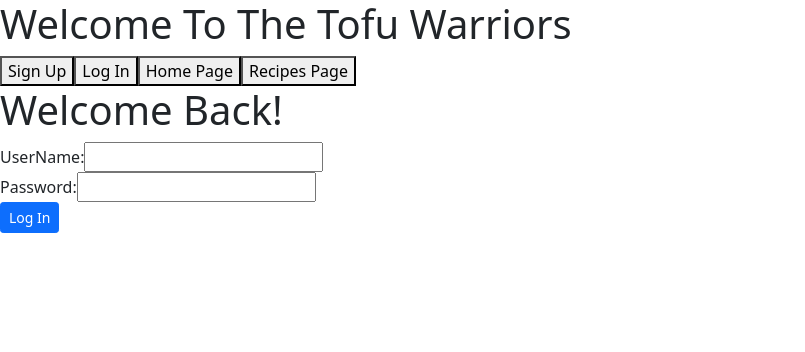
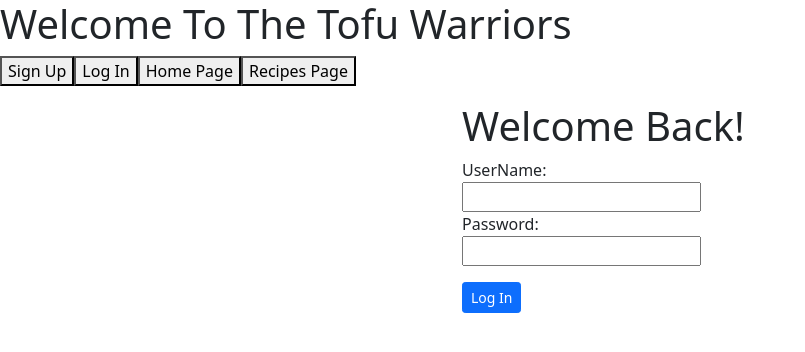
Before and after one commit to 08162021-dotnet-uta/P2_TheTofuWarriors, an Angular app in the folder tofu-warriors-ui/: page /login in a window 1280 px wide. Shown: the top 352 px of the page, without its empty margins (0-805 px from the left). Built offline with nearby package versions, Linux system fonts and the light colour scheme.

Commit message:
Add bootstrap style to log in component

```diff
--- a/tofu-warriors-ui/src/app/login/login.component.html
+++ b/tofu-warriors-ui/src/app/login/login.component.html
@@ -1,26 +1,30 @@
 <div id="login">
+
+	<div class="container mt-3">
+    <div class="row justify-content-center align-items-center">
+      <div class="col-4">
         <h1>Welcome Back!</h1>
-
-	<form>
-
-		<div class="field-wrap">
-			<label>
+        <div>
+          <label for="username">
             UserName<span>:</span>
           </label>
-			<input [(ngModel)]="userName" type="text" name="userName" required />
+        </div>
+        <div>
+          <input id="username" [(ngModel)]="userName" type="text" name="userName" required />
         </div>
 
-		<div class="field-wrap">
-			<label>
+        <div>
+          <label for="password">
             Password<span>:</span>
           </label>
-			<input [(ngModel)]="password" name="password" type="password" required />
+        </div>
+        <div class="mb-3">
+          <input id="password" [(ngModel)]="password" name="password" type="password" required />
         </div>
 
-
-
         <button (click)="login()" class="btn btn-primary btn-sm">Log In</button>
-
-	</form>
+      </div>
+    </div>
+  </div>
 
 </div>
```
Lines whose indentation alone changed are shown as unchanged.
